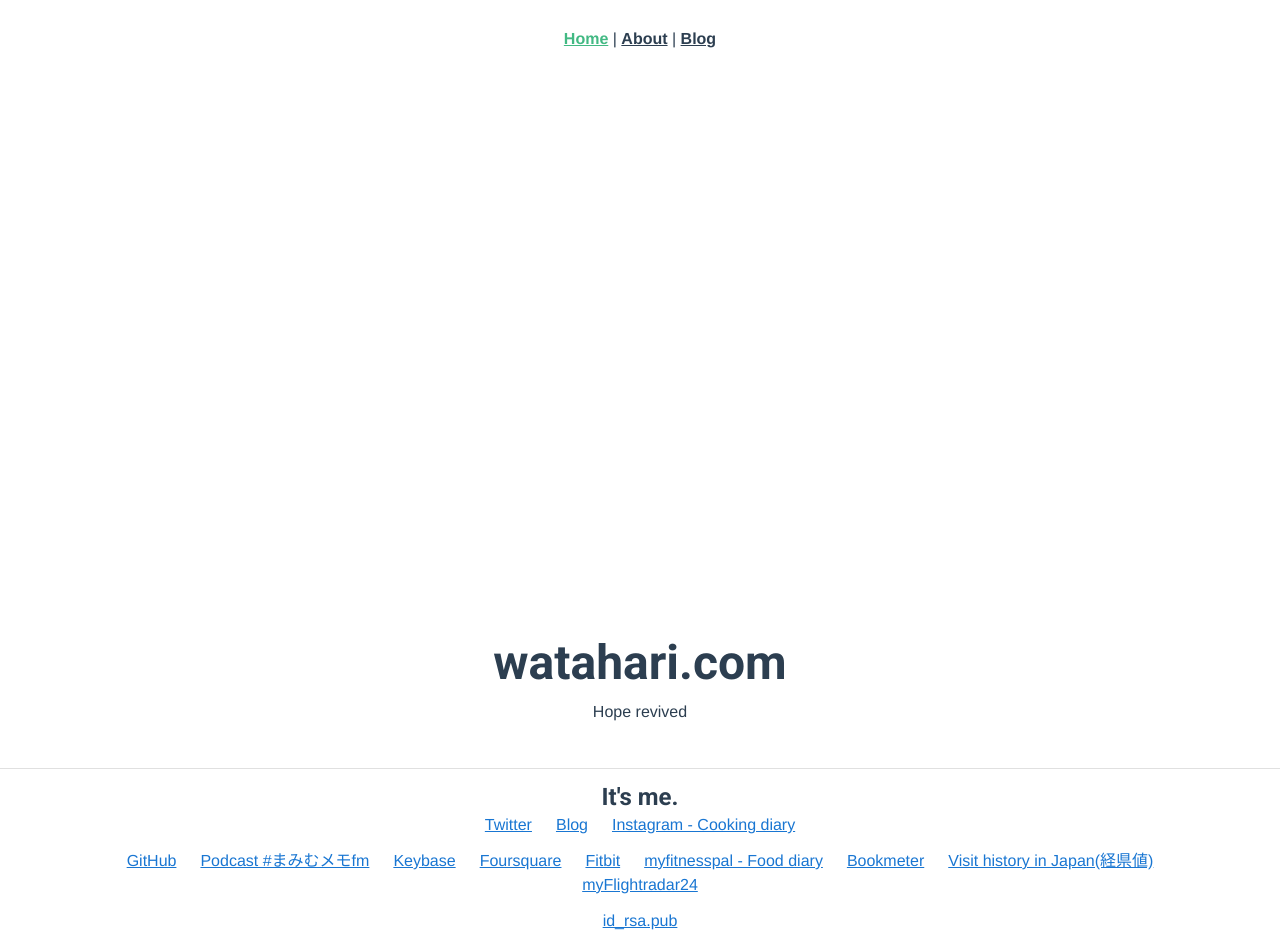
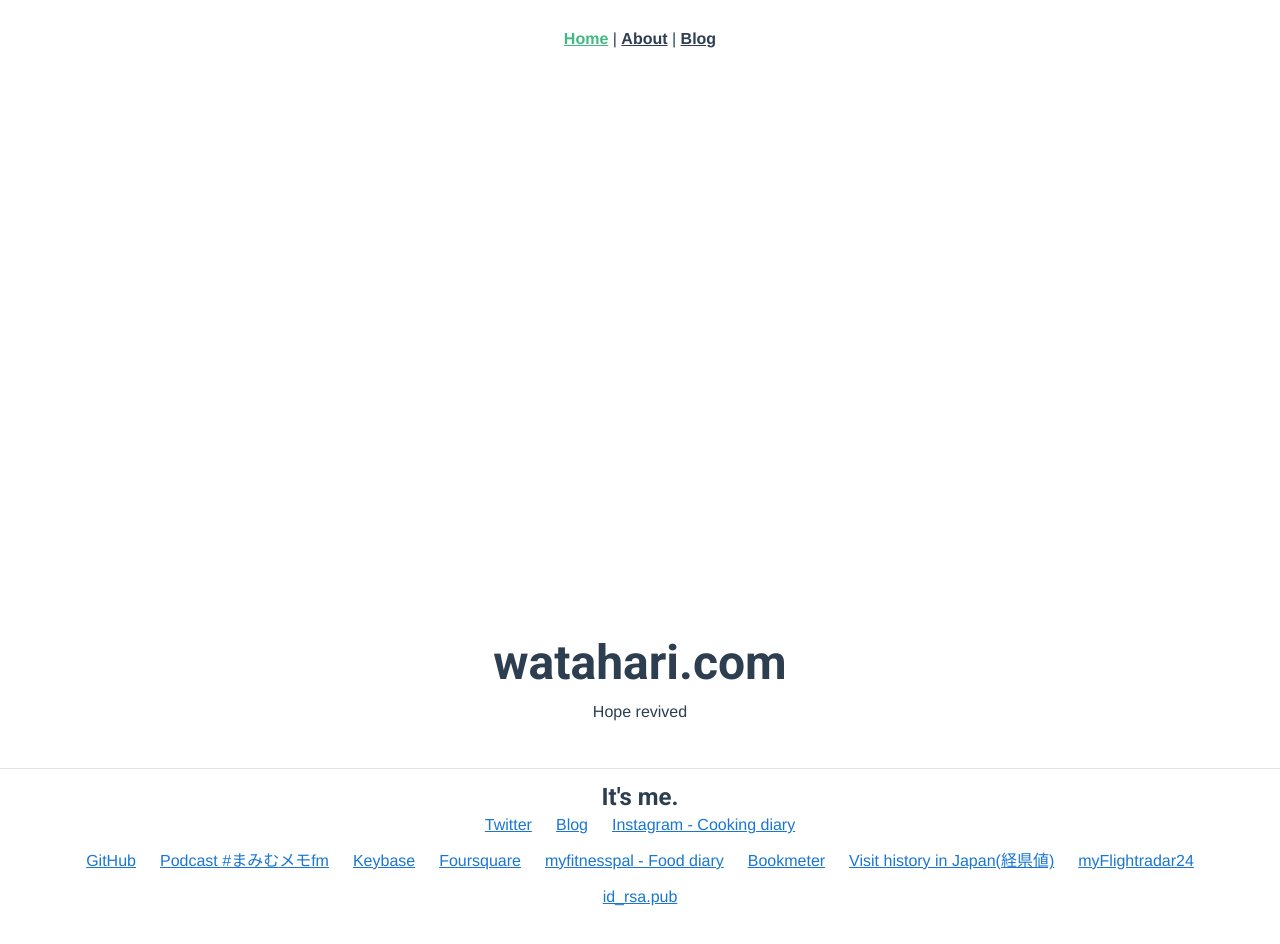
Before and after one commit to watahari/watahari.com, a Vue app: page / in a window 1280 px wide. Shown: the top 944 px of the page. Built offline with nearby package versions, Linux system fonts and the light colour scheme.

Commit message:
[remove] link to Fitbit (Apple Watch派に転向した)

```diff
--- a/src/components/Me.vue
+++ b/src/components/Me.vue
@@ -87,10 +87,6 @@
           href: 'https://ja.foursquare.com/wata_hari',
         },
         {
-          text: 'Fitbit',
-          href: 'https://www.fitbit.com/user/7TQJDG',
-        },
-        {
           text: 'myfitnesspal - Food diary',
           href: 'https://www.myfitnesspal.com/food/diary/Watahari',
         },
```
